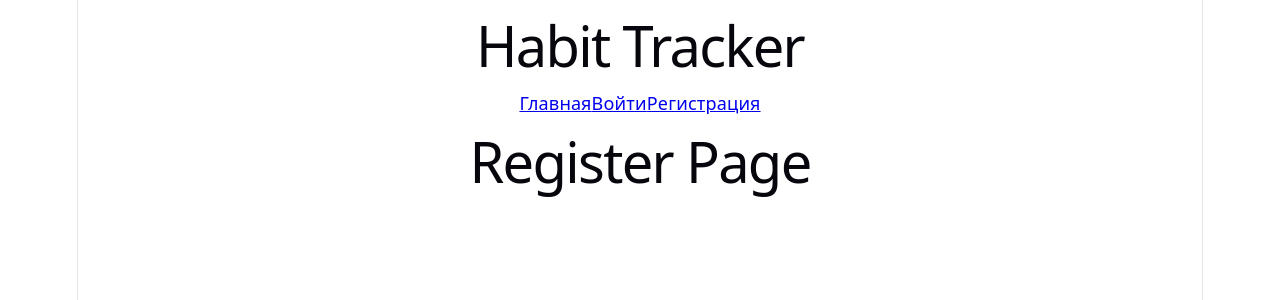
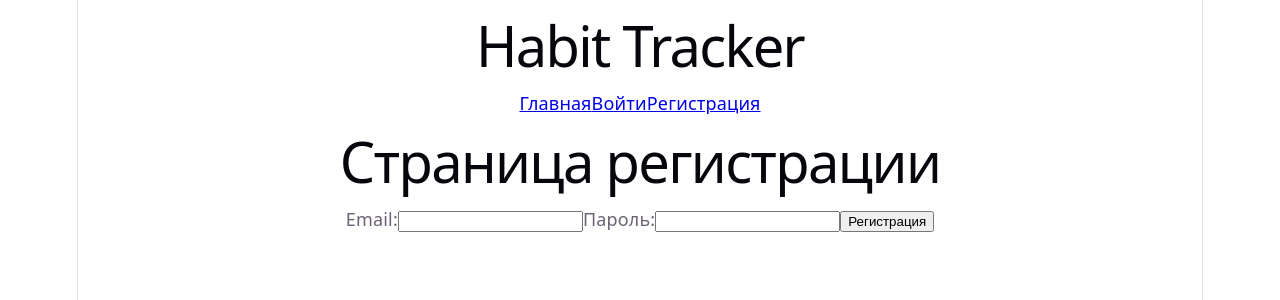
Before and after one commit to Alex01rtyrey/habit-tracker-diploma, a React (Vite) app in the folder client/: page /register in a window 1280 px wide. Shown: the top 300 px of the page. Built offline with nearby package versions, Linux system fonts and the light colour scheme.

Commit message:
Добавил формы входа и регистрации

```diff
--- a/client/src/pages/LoginPage.jsx
+++ b/client/src/pages/LoginPage.jsx
@@ -1,10 +1,38 @@
+import { useState } from "react";
 
 
 function LoginPage () {
+    const [email, setEmail] = useState("");
+    const [password, setPassword] = useState("");
+
+    function handleSubmit(event) {
+        event.preventDefault();
+        console.log(email);
+        console.log(password);
+    }
+
     return (
-        <div>
-            <h1>Login Page</h1>
-        </div>
+        <form onSubmit={handleSubmit}>
+            <h1>Страница входа</h1>
+
+            <label>Email:</label>
+            <input
+                type="email"
+                value={email}
+                onChange={(event) => setEmail(event.target.value)}
+            />
+
+            <label>Пароль:</label>
+            <input
+                type="password"
+                value={password}
+                onChange={(event) => setPassword(event.target.value)}
+            />
+
+            <button type="submit">
+                Войти
+            </button>
+        </form>
     )
 }
 
--- a/client/src/pages/RegisterPage.jsx
+++ b/client/src/pages/RegisterPage.jsx
@@ -1,10 +1,37 @@
-
+import { useState } from "react";
 
 function RegisterPage () {
+    const [email, setEmail] = useState("");
+    const [password, setPassword] = useState("");
+
+    function handleSubmit(event) {
+        event.preventDefault();
+
+        console.log(email);
+        console.log(password);
+    }
+
     return (
-        <div>
-            <h1>Register Page</h1>
-        </div>
+        <form onSubmit={handleSubmit}>
+            <h1>Страница регистрации</h1>
+
+            <label>Email:</label>
+            <input
+                type="email"
+                value={email}
+                onChange={(event) => setEmail(event.target.value)}
+            />
+
+            <label>Пароль:</label>
+            <input
+                type="password"
+                value={password}
+                onChange={(event) => setPassword(event.target.value)}
+            />
+            <button type="submit">
+                Регистрация
+            </button>
+        </form>
     )
 }
 
```
